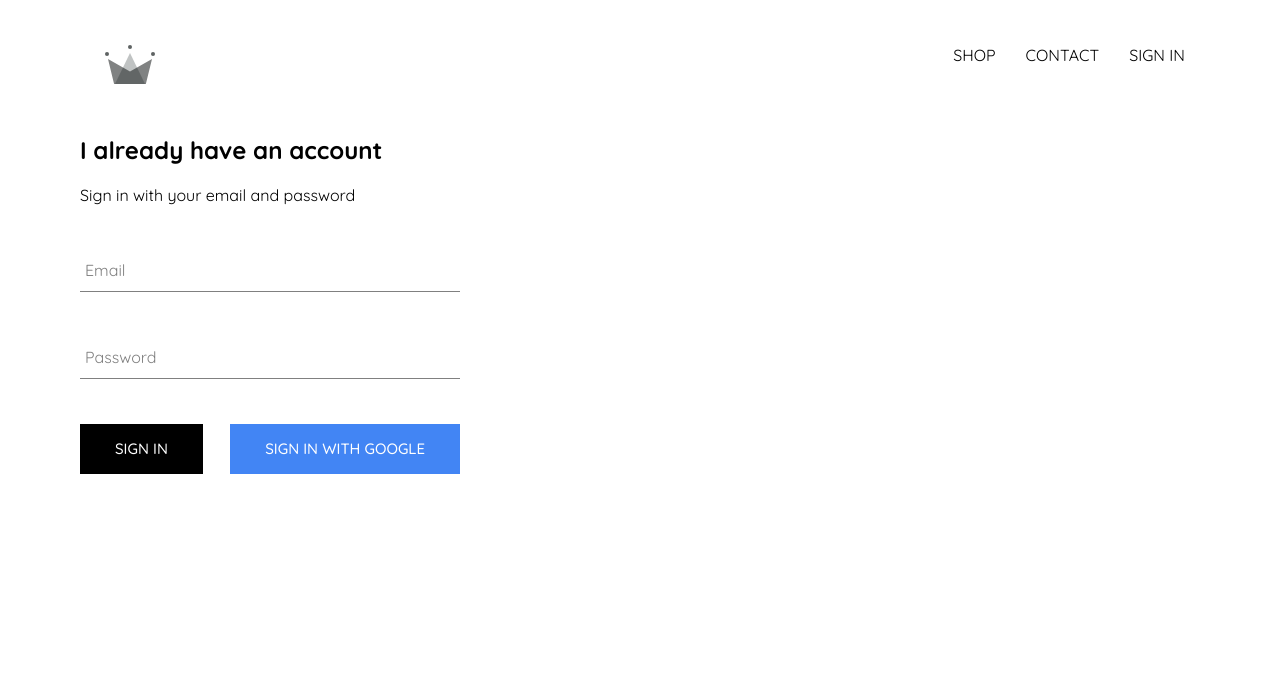
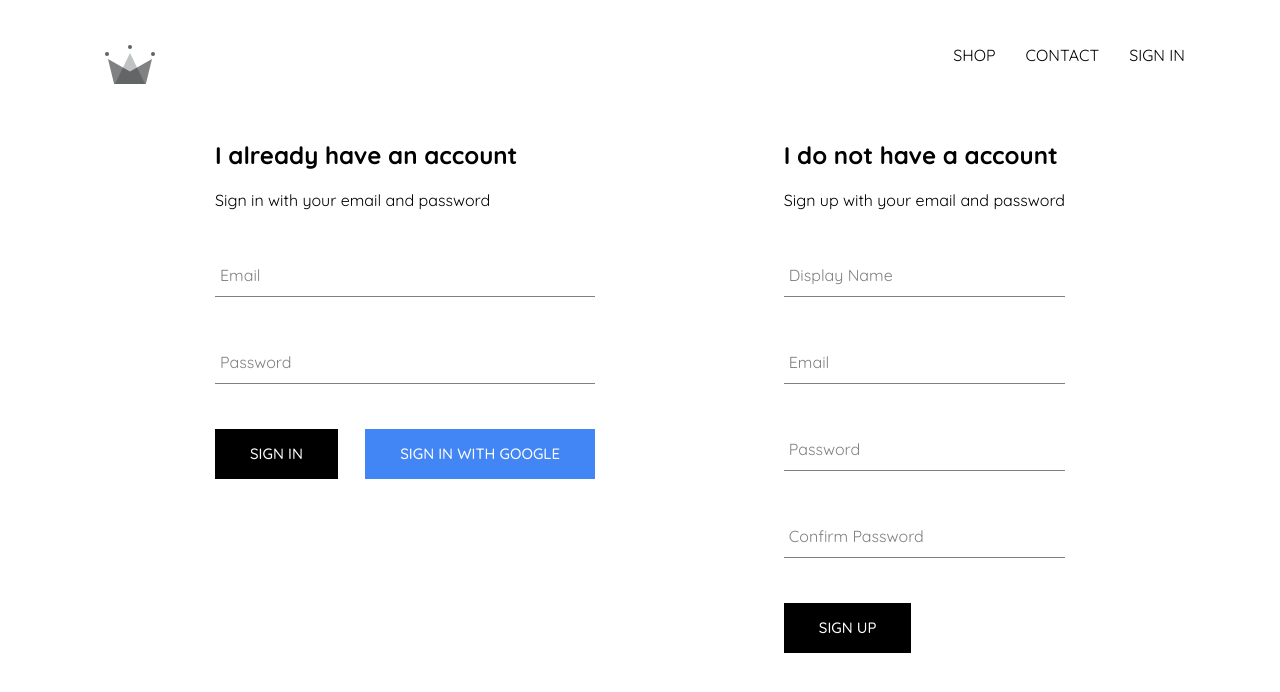
Before and after one commit to ThanhTu130200/crwn-clothing, a React (Create React App) app: page /signin in a window 1280 px wide. Shown: the top 692 px of the page. Built offline with nearby package versions, Linux system fonts and the light colour scheme; no server answers.

Commit message:
implemented firebase utils, included ability to store authenticated users our firestore database

```diff
--- a/src/App.tsx
+++ b/src/App.tsx
@@ -5,8 +5,9 @@ import "./App.css"
 import HomePage from "./pages/homepage/HomePage"
 import ShopPage from "./pages/shop/ShopPage"
 import Header from "./components/header/Header"
-import SignIn from "./components/sign-in/SignIn"
-import { auth } from "./firebase/firebase"
+import { auth, createUserProfileDocument } from "./firebase/firebase"
+import { onSnapshot } from "firebase/firestore"
+import SignInAndSignUp from "./pages/sign-in-and-sign-up/SignInAndSignUpPage"
 
 const HatsPage = () => (
 	<div>
@@ -15,15 +16,28 @@ const HatsPage = () => (
 )
 
 const App: React.FC = () => {
-	const [currentUser, setCurrentUser] = useState<any>(null)
+	const [currentUser, setCurrentUser] = useState<null | object>(null)
 
 	useEffect(() => {
-		const unsubscribe = auth.onAuthStateChanged((user) => {
-			setCurrentUser(user)
+		const unsubscribe = auth.onAuthStateChanged(async (userAuth) => {
+			if (userAuth) {
+				const userRef = await createUserProfileDocument(userAuth, null)
+				if (userRef) {
+					onSnapshot(userRef, (snapshot: any) => {
+						setCurrentUser({
+							id: snapshot.id,
+							...snapshot.data(),
+						})
+					})
+				}
+			} else setCurrentUser(userAuth)
 		})
 
 		return () => unsubscribe()
 	}, [])
+
+	console.log(currentUser)
+
 	return (
 		<div>
 			<Header currentUser={currentUser} />
@@ -31,7 +45,7 @@ const App: React.FC = () => {
 				<Route path="/" element={<HomePage />} />
 				<Route path="/shop" element={<ShopPage />} />
 				<Route path="/hats" element={<HatsPage />} />
-				<Route path="/signin" element={<SignIn />} />
+				<Route path="/signin" element={<SignInAndSignUp />} />
 			</Routes>
 		</div>
 	)
--- a/src/components/form-input/FormInput.tsx
+++ b/src/components/form-input/FormInput.tsx
@@ -6,14 +6,14 @@ type Props = {
 	name: string
 	type: string
 	value: string
-	handleChange: (event: React.ChangeEvent<HTMLInputElement>) => void
-	required: boolean
+	handleChange?: (event: React.ChangeEvent<HTMLInputElement>) => void
+	required?: boolean
 }
 
 const FormInput: React.FC<Props> = ({ handleChange, label, value, ...otherProps }) => {
 	return (
 		<div className="group">
-			<input className="form-input" onChange={handleChange} {...otherProps} />
+			<input className="form-input" value={value} onChange={handleChange} {...otherProps} />
 			{label ? (
 				<label className={`${value.length ? "shrink" : ""} form-input-label`}>
 					{label}
--- a/src/components/sign-in/SignIn.tsx
+++ b/src/components/sign-in/SignIn.tsx
@@ -12,12 +12,11 @@ const SignIn: React.FC = () => {
 	})
 
 	const handleSubmit = (event: React.FormEvent<HTMLFormElement>) => {
-		event.preventDefault()
-
 		setInfo({
 			email: "",
 			password: "",
 		})
+		event.preventDefault()
 	}
 	const handleChange = (event: React.ChangeEvent<HTMLInputElement>) => {
 		const { value, name } = event.target
--- /dev/null
+++ b/src/components/sign-up/SignUp.scss
@@ -0,0 +1,9 @@
+.sign-up {
+	display: flex;
+	flex-direction: column;
+	width: 380px;
+
+	.title {
+		margin: 10px 0;
+	}
+}
--- /dev/null
+++ b/src/components/sign-up/SignUp.tsx
@@ -0,0 +1,94 @@
+import React, { useState } from "react"
+import { getAuth, createUserWithEmailAndPassword } from "firebase/auth"
+
+import FormInput from "../form-input/FormInput"
+import CustomButton from "../custom-button/CustomButton"
+import { auth, createUserProfileDocument } from "../../firebase/firebase"
+import "./SignUp.scss"
+
+function SignUp() {
+	const [state, setState] = useState({
+		displayName: "",
+		email: "",
+		password: "",
+		confirmPassword: "",
+	})
+
+	const handleSubmit = async (event: React.FormEvent<HTMLFormElement>) => {
+		event.preventDefault()
+
+		const { displayName, email, password, confirmPassword } = state
+
+		if (password !== confirmPassword) {
+			alert("Password don't match")
+			return
+		}
+
+		try {
+			const { user } = await createUserWithEmailAndPassword(auth, email, password)
+
+			await createUserProfileDocument(user, { displayName })
+
+			setState({
+				displayName: "",
+				email: "",
+				password: "",
+				confirmPassword: "",
+			})
+		} catch (error) {
+			console.error(error)
+		}
+	}
+
+	const handleChange = (event: any) => {
+		const { name, value } = event.target
+
+		setState({
+			...state,
+			[name]: value,
+		})
+	}
+	return (
+		<div className="signup">
+			<h2 className="title">I do not have a account</h2>
+			<span>Sign up with your email and password</span>
+			<form className="sign-up-form" onSubmit={handleSubmit}>
+				<FormInput
+					type="text"
+					name="displayName"
+					value={state.displayName}
+					handleChange={handleChange}
+					label="Display Name"
+					required
+				/>
+				<FormInput
+					type="email"
+					name="email"
+					value={state.email}
+					handleChange={handleChange}
+					label="Email"
+					required
+				/>
+				<FormInput
+					type="password"
+					name="password"
+					value={state.password}
+					handleChange={handleChange}
+					label="Password"
+					required
+				/>
+				<FormInput
+					type="password"
+					name="confirmPassword"
+					value={state.confirmPassword}
+					handleChange={handleChange}
+					label="Confirm Password"
+					required
+				/>
+				<CustomButton type="submit">SIGN UP</CustomButton>
+			</form>
+		</div>
+	)
+}
+
+export default SignUp
--- a/src/firebase/firebase.tsx
+++ b/src/firebase/firebase.tsx
@@ -1,6 +1,7 @@
 import firebase from "firebase/compat/app"
 import { getAuth, GoogleAuthProvider, signInWithPopup } from "firebase/auth"
 import { getStorage } from "firebase/storage"
+import { doc, getDoc, setDoc, getFirestore } from "firebase/firestore"
 
 const config = {
 	apiKey: "AIzaSyABYPtTPTtDRVFywCqehsNchDxzfQ14zzU",
@@ -12,7 +13,34 @@ const config = {
 	measurementId: "G-SSRXZ4044M",
 }
 
-firebase.initializeApp(config)
+const app = firebase.initializeApp(config)
+const firestore = getFirestore(app)
+
+export const createUserProfileDocument = async (userAuth: any, additionalData: any) => {
+	if (!userAuth) return
+
+	const userRef = doc(firestore, `users/${userAuth.uid}`)
+
+	const snapShot = await getDoc(userRef)
+
+	if (!snapShot.exists()) {
+		const { displayName, email } = userAuth
+		const createdAt = new Date()
+
+		try {
+			await setDoc(userRef, {
+				displayName,
+				email,
+				createdAt,
+				...additionalData,
+			})
+		} catch (error) {
+			console.log("error creating user", error)
+		}
+	}
+
+	return userRef
+}
 
 export const storage = getStorage()
 export const auth = getAuth()
--- a/src/pages/sign-in-and-sign-up/SignInAndSignUpPage.scss
+++ b/src/pages/sign-in-and-sign-up/SignInAndSignUpPage.scss
@@ -0,0 +1,6 @@
+.sign-in-and-sign-up {
+	width: 850px;
+	display: flex;
+	justify-content: space-between;
+	margin: 30px auto;
+}
--- a/src/pages/sign-in-and-sign-up/SignInAndSignUpPage.tsx
+++ b/src/pages/sign-in-and-sign-up/SignInAndSignUpPage.tsx
@@ -1,11 +1,13 @@
 import React from "react"
 import "./SignInAndSignUpPage.scss"
 import SignIn from "../../components/sign-in/SignIn"
+import SignUp from "../../components/sign-up/SignUp"
 
 const SignInAndSignUp: React.FC = () => {
 	return (
-		<div className="sign-in-and-sign-up ">
+		<div className="sign-in-and-sign-up">
 			<SignIn />
+			<SignUp />
 		</div>
 	)
 }
```
